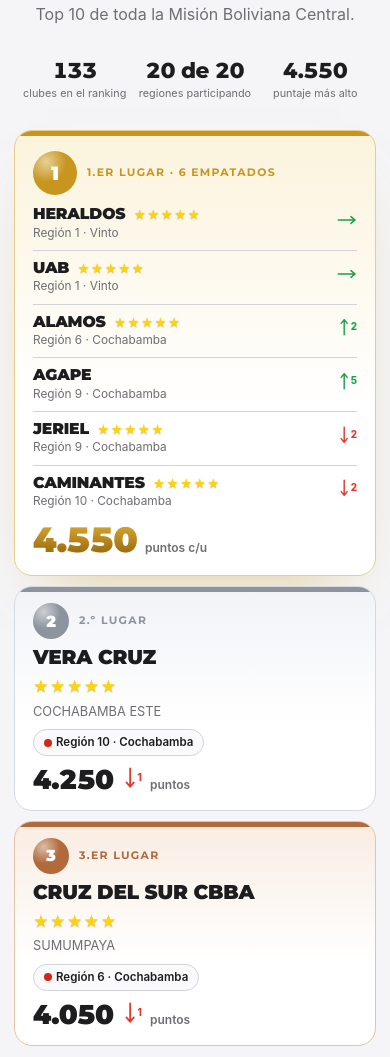
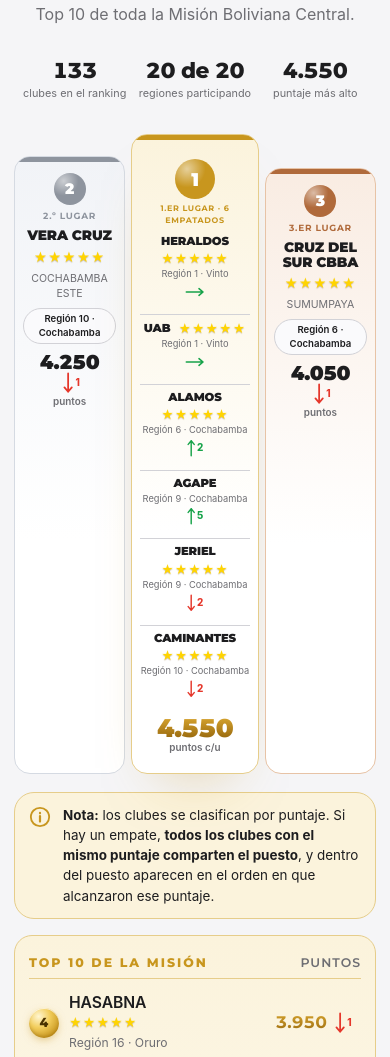
Before and after one commit to ministeriojovenmbc/ranking-mbc, a plain HTML site: page index.html in a window 390 px wide. Shown: the part 1219-2276 px from the top of the page. Drawn offline with Linux system fonts and the light colour scheme.

Commit message:
Celular: podio 2-1-3 igual que en computadora
Co-Authored-By: Claude Opus 5.5 <noreply@anthropic.com>

```diff
--- a/index.html
+++ b/index.html
@@ -492,38 +492,12 @@ td.n{width:120px} td.n input{padding:6px 9px;text-align:right;font-variant-numer
   .form{grid-template-columns:1fr}
 }
 @media (max-width:640px){
-  /* Clasificación en celular: tarjetas a lo ancho, 1.º arriba */
-  .podium{grid-template-columns:1fr;gap:10px;margin-top:28px}
-  .podium .pod.p2,.podium .pod.p3{margin-top:0}
-  .podium .pod.p1{order:-1}
-  .podium .pod.p2{order:0}
-  .podium .pod.p3{order:1}
-  .pod{padding:16px 18px;justify-items:start;text-align:left;gap:8px;border-radius:18px}
-  .pod.p1{padding-block:20px 18px}
-  .pod-top{flex-direction:row;gap:10px}
-  .medal{width:36px;height:36px;font-size:1rem}
-  .pod.p1 .medal{width:44px;height:44px;font-size:1.2rem}
-  .pod-k{font-size:.68rem;letter-spacing:.12em}
-  .pod h3{font-size:1.25rem}
-  .pod.p1 h3{font-size:1.5rem}
-  .pod .meta{font-size:.8rem}
-  .pill{font-size:.72rem;padding:4px 10px;width:max-content}
-  .pill i{display:inline-block}
-  .pod-pts{flex-direction:row;align-items:baseline;gap:8px;margin-top:2px}
-  .pod-pts b{font-size:1.7rem}
-  .pod.p1 .pod-pts b{font-size:2.2rem}
-  .pod-pts span{font-size:.75rem}
-  .pod-stars .stars{font-size:.95rem}
-  .pod.multi{gap:10px}
-  .pod-list,.pod-list.many{width:100%;gap:8px;grid-template-columns:1fr}
-  .pod-list li{grid-template-columns:minmax(0,1fr) auto;justify-items:stretch;text-align:left;padding-bottom:8px}
-  .pod-list.many li:nth-last-child(2):nth-child(odd){border-bottom:1px solid var(--hair);padding-bottom:8px}
-  .pl-n{justify-content:flex-start}
-  .pl-n b,.pod.p1 .pl-n b{font-size:1rem}
-  .pl-n .stars{display:inline-block;font-size:.8rem}
-  .pl-r{font-size:.74rem}
-  .pl-m{grid-column:2;grid-row:1/span 2}
-  .pl-m .mv svg{height:20px}
+  /* Clasificación en celular: mismo podio 2-1-3 que en computadora, compacto */
+  .pod-list.many{grid-template-columns:1fr}
+  .pod-list.many .pl-n b,.pod.p1 .pod-list.many .pl-n b{font-size:.72rem}
+  .pod-list .pl-n .stars{display:block;margin:2px 0 0;font-size:.62rem;letter-spacing:0}
+  .pod-list.many li:nth-last-child(2):nth-child(odd){border-bottom:1px solid var(--hair);padding-bottom:6px}
+  .pod.multi .pod-k{font-size:.5rem}
   .li .nm .dist{display:none}
   .li.grp{grid-template-columns:32px minmax(0,1fr) auto;row-gap:8px}
   .li.grp .rk{grid-column:1;grid-row:1}
```
